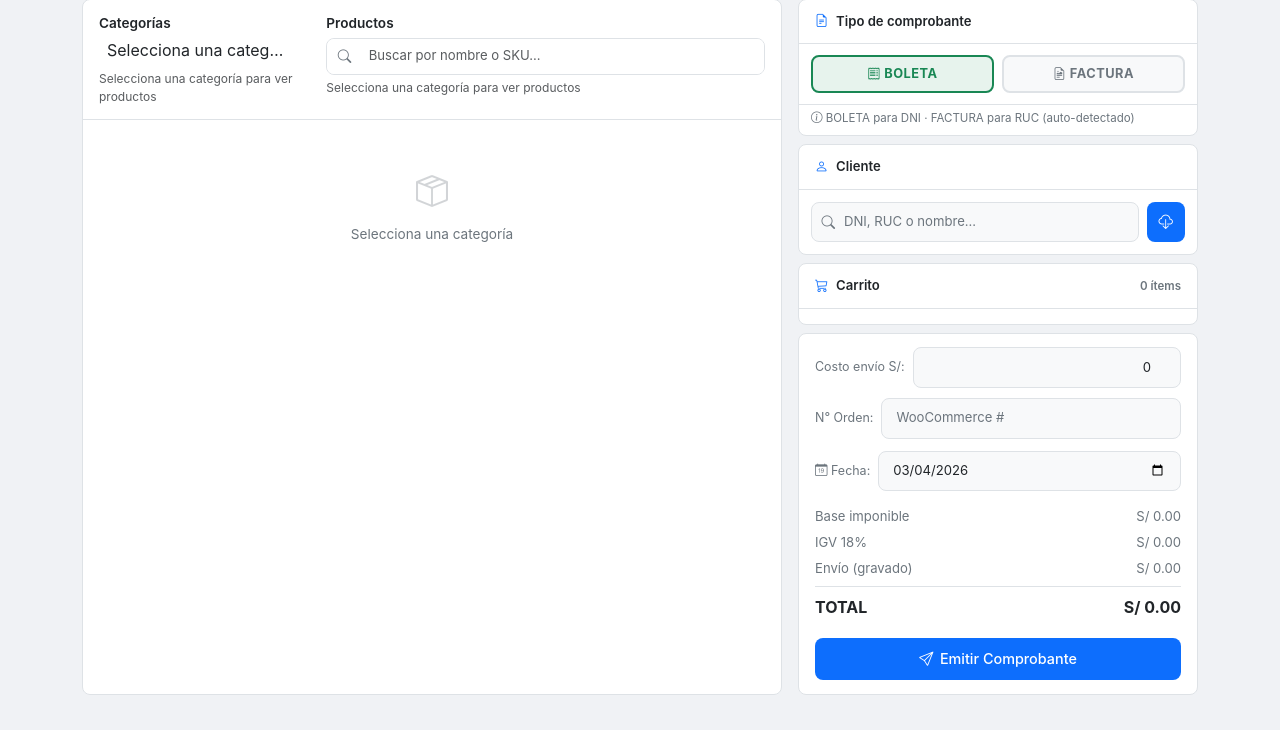
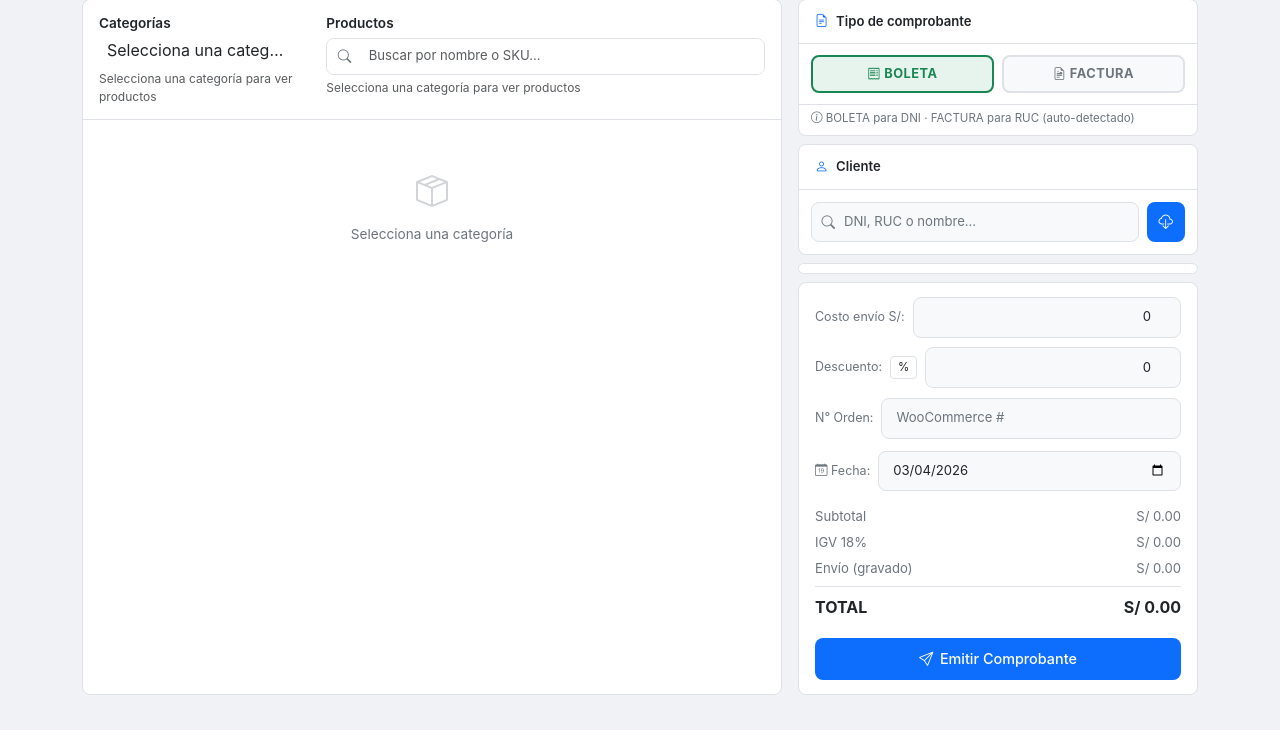
Before and after one commit to mickstmt/ArdavFact, a Python web app: template app/templates/ventas/nueva.html in a window 1280 px wide. Shown: the part 70-800 px from the top of the page. Run offline with Jinja, Linux system fonts and the light colour scheme; the template is opened without the code that fills it, so the values that code supplies are empty; some libraries are stand-ins or nearby versions.

Commit message:
feat: agregar descuentos globales en el POS
- UI: campo descuento con toggle % / S/ en el panel de totales del POS
- Backend: calcular_totales_comprobante() acepta parámetro descuento
- XML UBL 2.1: AllowanceCharge (código 00) + AllowanceTotalAmount en LegalMonetaryTotal
- PDF: fila (-) Descuento en rojo cuando hay descuento > 0
- NC: hereda descuento del comprobante original
- El descuento aplica solo sobre productos gravados (no sobre costo de envío)

Co-Authored-By: Claude Sonnet 4.6 <noreply@anthropic.com>

```diff
--- a/app/blueprints/notas/routes.py
+++ b/app/blueprints/notas/routes.py
@@ -61,6 +61,7 @@ def crear_nc():
         motivo_texto = motivo_desc or MOTIVOS_NC.get(motivo_codigo, '')
 
         costo_envio_ref = Decimal(str(comp_ref.costo_envio or '0'))
+        descuento_ref   = Decimal(str(comp_ref.descuento or '0'))
         nc = Comprobante(
             tipo_comprobante='NOTA_CREDITO',
             tipo_documento_sunat='07',
@@ -71,6 +72,7 @@ def crear_nc():
             vendedor_id=current_user.id,
             numero_orden=comp_ref.numero_orden,
             costo_envio=costo_envio_ref,
+            descuento=descuento_ref,
             estado='PENDIENTE',
             fecha_emision=datetime.utcnow(),
             comprobante_referencia_id=comp_ref.id,
@@ -104,7 +106,7 @@ def crear_nc():
 
         db.session.flush()
 
-        totales = calcular_totales_comprobante(items_obj, costo_envio_ref)
+        totales = calcular_totales_comprobante(items_obj, costo_envio_ref, descuento_ref)
         nc.subtotal                     = sum(i.subtotal_con_igv for i in items_obj)
         nc.total_operaciones_gravadas   = totales['total_gravadas']
         nc.total_operaciones_exoneradas = totales['total_exoneradas']
@@ -257,6 +259,7 @@ def _siguiente_correlativo(serie: str) -> int:
     ultimo = (
         db.session.query(db.func.max(db.cast(Comprobante.correlativo, db.Integer)))
         .filter_by(serie=serie)
+        .with_for_update()
         .scalar()
     )
     return (ultimo or 0) + 1
--- a/app/blueprints/ventas/routes.py
+++ b/app/blueprints/ventas/routes.py
@@ -45,6 +45,7 @@ def crear_venta():
         cliente_datos      = payload.get('cliente')
         items_datos        = payload.get('items', [])
         costo_envio        = Decimal(str(payload.get('costo_envio', '0')))
+        descuento          = Decimal(str(payload.get('descuento', '0')))
         numero_orden       = payload.get('numero_orden', '').strip() or None
         fecha_emision_str  = (payload.get('fecha_emision') or '').strip() or None
 
@@ -89,6 +90,7 @@ def crear_venta():
             vendedor_id=current_user.id,
             numero_orden=numero_orden,
             costo_envio=costo_envio,
+            descuento=descuento,
             estado='PENDIENTE',
             fecha_emision=fecha_emision,
         )
@@ -126,7 +128,7 @@ def crear_venta():
         db.session.flush()
 
         # ── Calcular totales del comprobante ──
-        totales = calcular_totales_comprobante(items_obj, costo_envio)
+        totales = calcular_totales_comprobante(items_obj, costo_envio, descuento)
         comprobante.subtotal = sum(i.subtotal_con_igv for i in items_obj)
         comprobante.total_operaciones_gravadas   = totales['total_gravadas']
         comprobante.total_operaciones_exoneradas = totales['total_exoneradas']
--- a/app/templates/ventas/nueva.html
+++ b/app/templates/ventas/nueva.html
@@ -187,6 +187,14 @@
                class="af-form-control" style="flex:1; font-size:0.82rem; text-align:right;"
                oninput="calcularTotales()">
       </div>
+      <div style="display:flex; align-items:center; gap:0.5rem; margin-bottom:0.6rem;">
+        <label style="font-size:0.78rem; color:var(--af-text-muted); white-space:nowrap; margin:0;">Descuento:</label>
+        <button id="desc-modo" data-modo="pct" onclick="toggleDescModo()"
+                style="font-size:0.72rem; padding:2px 7px; border:1px solid var(--af-border); border-radius:4px; background:var(--af-surface); color:var(--af-text); cursor:pointer; white-space:nowrap; flex-shrink:0;">%</button>
+        <input type="number" id="desc-valor" value="0" min="0" step="0.01"
+               class="af-form-control" style="flex:1; font-size:0.82rem; text-align:right;"
+               oninput="calcularTotales()">
+      </div>
       <div style="display:flex; align-items:center; gap:0.5rem; margin-bottom:0.75rem;">
         <label style="font-size:0.78rem; color:var(--af-text-muted); white-space:nowrap; margin:0;">N° Orden:</label>
         <input type="text" id="numero-orden" placeholder="WooCommerce #"
@@ -199,7 +207,8 @@
         <input type="date" id="fecha-emision"
                class="af-form-control" style="flex:1; font-size:0.82rem;">
       </div>
-      <div class="total-row"><span>Base imponible</span><span id="t-base">S/ 0.00</span></div>
+      <div class="total-row"><span>Subtotal</span><span id="t-base">S/ 0.00</span></div>
+      <div class="total-row" id="t-descuento-row" style="display:none; color:#dc3545;"><span>(-) Descuento</span><span id="t-descuento">S/ 0.00</span></div>
       <div class="total-row"><span>IGV 18%</span><span id="t-igv">S/ 0.00</span></div>
       <div class="total-row"><span>Envío (gravado)</span><span id="t-envio">S/ 0.00</span></div>
       <div class="total-row grand"><span>TOTAL</span><span id="t-total">S/ 0.00</span></div>
@@ -493,20 +502,69 @@ function renderCarrito() {
   emptyEl.style.display = 'none';
 }
 
+// ── Helper: monto de descuento en soles con IGV ──
+function _calcDescuentoMonto() {
+  const descModo = document.getElementById('desc-modo').dataset.modo;
+  const descVal  = parseFloat(document.getElementById('desc-valor').value) || 0;
+  if (descVal <= 0) return 0;
+  let subtotalGravadas = 0;
+  cartItems.forEach(item => {
+    if (item.tipo_afectacion_igv === '10') subtotalGravadas += item.precio_con_igv * item.cantidad;
+  });
+  if (descModo === 'pct') return Math.min(subtotalGravadas * descVal / 100, subtotalGravadas);
+  return Math.min(descVal, subtotalGravadas);
+}
+
+// ── Descuento modo toggle ──
+function toggleDescModo() {
+  const btn = document.getElementById('desc-modo');
+  if (btn.dataset.modo === 'pct') {
+    btn.dataset.modo = 'monto';
+    btn.textContent = 'S/';
+  } else {
+    btn.dataset.modo = 'pct';
+    btn.textContent = '%';
+  }
+  calcularTotales();
+}
+
 // ── IGV ──
 function calcularTotales() {
-  let base = 0, igv = 0;
+  let gravBase = 0, gravIgv = 0, otraBase = 0;
   const envio = parseFloat(document.getElementById('costo-envio').value) || 0;
   cartItems.forEach(item => {
     if (item.tipo_afectacion_igv === '10') {
       const b = item.precio_con_igv / 1.18;
-      base += b * item.cantidad;
-      igv  += (item.precio_con_igv - b) * item.cantidad;
-    } else { base += item.precio_con_igv * item.cantidad; }
+      gravBase += b * item.cantidad;
+      gravIgv  += (item.precio_con_igv - b) * item.cantidad;
+    } else { otraBase += item.precio_con_igv * item.cantidad; }
   });
+
+  // Calcular descuento (solo sobre gravadas)
+  const descModo = document.getElementById('desc-modo').dataset.modo;
+  const descVal  = parseFloat(document.getElementById('desc-valor').value) || 0;
+  const subtotalGravadas = gravBase + gravIgv;
+  let descMonto = 0;
+  if (descVal > 0 && subtotalGravadas > 0) {
+    descMonto = descModo === 'pct'
+      ? Math.min(subtotalGravadas * descVal / 100, subtotalGravadas)
+      : Math.min(descVal, subtotalGravadas);
+    const dBase = descMonto / 1.18;
+    gravBase -= dBase;
+    gravIgv  -= (descMonto - dBase);
+  }
+
+  let base = gravBase + otraBase;
+  let igv  = gravIgv;
   let envioBase = 0;
   if (envio > 0) { envioBase = envio / 1.18; base += envioBase; igv += envio - envioBase; }
+
   document.getElementById('t-base').textContent  = formatMoney(base - envioBase);
+  const descRow = document.getElementById('t-descuento-row');
+  if (descMonto > 0) {
+    document.getElementById('t-descuento').textContent = `-${formatMoney(descMonto)}`;
+    descRow.style.display = '';
+  } else { descRow.style.display = 'none'; }
   document.getElementById('t-igv').textContent   = formatMoney(igv);
   document.getElementById('t-envio').textContent = formatMoney(envio);
   document.getElementById('t-total').textContent = formatMoney(base + igv);
@@ -732,6 +790,7 @@ async function emitirComprobante() {
           atributos: i.atributos || null,
         })),
         costo_envio: parseFloat(document.getElementById('costo-envio').value) || 0,
+        descuento: _calcDescuentoMonto(),
         numero_orden: document.getElementById('numero-orden').value.trim() || null,
         fecha_emision: document.getElementById('fecha-emision').value || null,
       }
@@ -743,6 +802,7 @@ async function emitirComprobante() {
       renderCarrito();
       calcularTotales();
       document.getElementById('costo-envio').value = '0';
+      document.getElementById('desc-valor').value = '0';
       document.getElementById('numero-orden').value = '';
       const hoyReset = new Date();
       document.getElementById('fecha-emision').value = `${hoyReset.getFullYear()}-${String(hoyReset.getMonth()+1).padStart(2,'0')}-${String(hoyReset.getDate()).padStart(2,'0')}`;
```
Also changed, not shown: app/services/pdf_service.py (+12 -3 lines), app/services/sunat_xml_service.py (+39 -5 lines), app/services/utils.py (+16 -1 lines).
